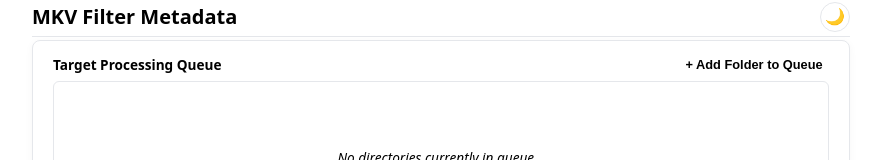
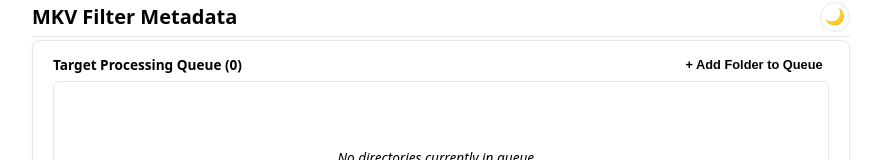
Before and after one commit to Cuates/rust, a SvelteKit app in the folder mkv-filter-metadata/frontend/: page / in a window 1280 px wide. Shown: the top 160 px of the page, without its empty margins (199-1080 px from the left). Built offline with nearby package versions, Linux system fonts and the light colour scheme.

Commit message:
Add files via upload

```diff
--- a/mkv-filter-metadata/frontend/src/routes/+page.svelte
+++ b/mkv-filter-metadata/frontend/src/routes/+page.svelte
@@ -59,6 +59,11 @@
 
       // Event Listeners
       const unlistenLogFn = await listen<string>('process-log', async (event) => {
+        // 🚀 Intercept and skip the log if it reports 0 fallback resolutions
+        if (event.payload.includes("Failures resolved via fallback: 0")) {
+          return;
+        }
+
         consoleLogs = [...consoleLogs, event.payload];
         if (event.payload.includes("Scanned file total:")) {
           const match = event.payload.match(/Scanned file total:\s*(\d+)/);
@@ -296,7 +301,7 @@
   <div class="form-workspace-card">
     <div class="row">
       <div class="queue-header">
-        <label for="queue-box">Target Processing Queue</label>
+        <label for="queue-box">Target Processing Queue ({config.input_directories.length})</label>
         <button class="add-folder-btn" onclick={handleDirectoryBrowse} disabled={processingActive}>
           + Add Folder to Queue
         </button>
@@ -630,7 +635,6 @@
 
   .remove-btn { background: none !important; border: none !important; color: var(--danger-color) !important; cursor: pointer; padding: 0.25rem !important; border-radius: 4px; display: inline-flex !important; align-items: center !important; justify-content: center !important; transition: background-color 0.15s; position: relative; }
   .remove-btn:hover:not(:disabled) { background-color: rgba(239, 68, 68, 0.15) !important; }
-  /* Visual "No Action" indicator when disabled */
   .remove-btn:disabled {
     cursor: not-allowed !important;
     opacity: 0.5;
```
